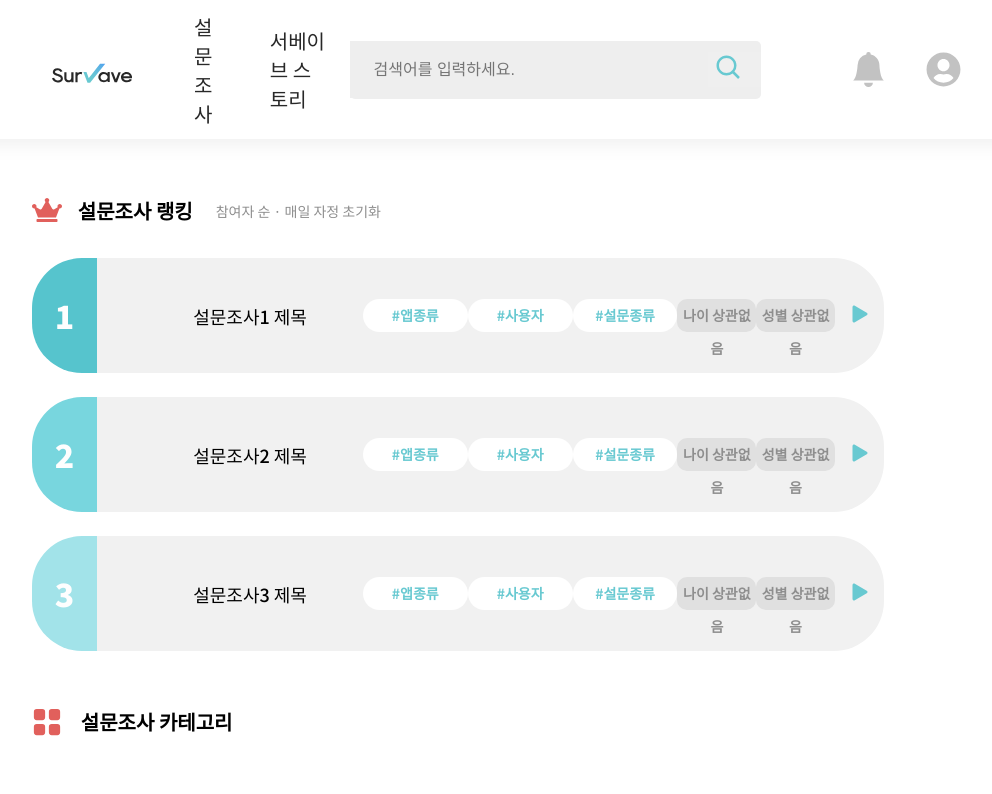
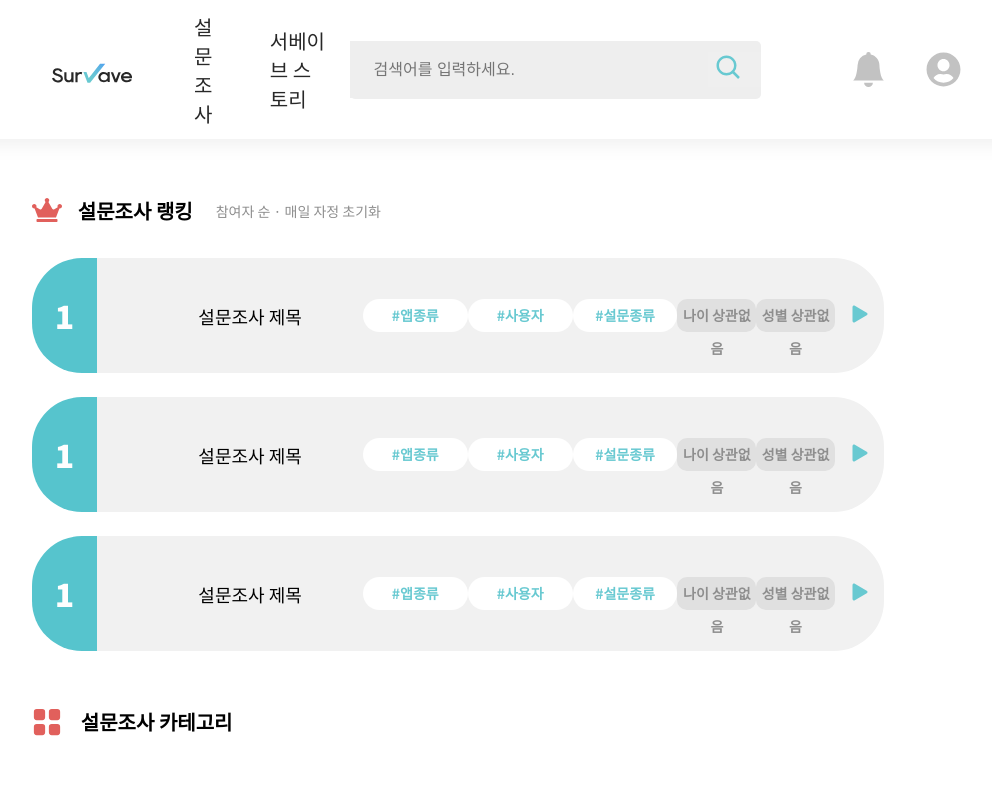
Before and after one commit to UMC-MMM/Client, a React (Create React App) app in the folder mmm_client/: page / in a window 1280 px wide. Shown: the top 794 px of the page, without its empty margins (182-1174 px from the left). Built offline with nearby package versions, Linux system fonts and the light colour scheme.

Commit message:
rank컴포넌트 분할 및 데이터값 배열로 정리 : 미완성

```diff
--- a/mmm_client/src/app.jsx
+++ b/mmm_client/src/app.jsx
@@ -10,6 +10,7 @@ import SurveyList from "./pages/surveyList";
 import SurveyJoin from "./pages/surveyJoin";
 import MyPage from "./pages/myPage";
 import SurveyWrite from "./pages/surveyWrite";
+import RankBox from "./components/rankBox";
 
 function App() {
   return (
@@ -23,6 +24,7 @@ function App() {
         <Route exact path="/surveyJoin" element={<SurveyJoin />}></Route>
         <Route exact path="/myPage" element={<MyPage />}></Route>
         <Route exact path="/surveyWrite" element={<SurveyWrite />}></Route>
+        <Route exact path="/rankBox" element={<RankBox />}></Route>
       </Routes>
     </>
   );
--- a/mmm_client/src/components/rank.jsx
+++ b/mmm_client/src/components/rank.jsx
@@ -1,6 +1,7 @@
 import React from "react";
 import { FaCrown } from "react-icons/fa";
-import { BsFillPlayFill } from "react-icons/bs";
+
+import RankBox from "./rankBox";
 
 const Rank = () => {
   return (
@@ -15,60 +16,9 @@ const Rank = () => {
         </div>
       </div>
       <table className="rankBox">
-        <tr className="rankBox1">
-          <td className="rankBox1Left">1</td>
-          <td className="rankBoxRight">
-            <div className="rankName">설문조사1 제목</div>
-            <div className="rankHashtags">
-              <div className="rankHashtag1">#앱종류</div>
-              <div className="rankHashtag2">#사용자</div>
-              <div className="rankHashtag3">#설문종류</div>
-            </div>
-            <div className="rankCond">
-              <div className="rankCond1">나이 상관없음</div>
-              <div className="rankCond2">성별 상관없음</div>
-            </div>
-            <button className="rankBtn">
-              <BsFillPlayFill color="#68C9D1" size="30px" />
-            </button>
-          </td>
-        </tr>
-        <tr className="rankBox2">
-          <td className="rankBox2Left">2</td>
-          <td className="rankBoxRight">
-            <div className="rankName">설문조사2 제목</div>
-            <div className="rankHashtags">
-              <div className="rankHashtag1">#앱종류</div>
-              <div className="rankHashtag2">#사용자</div>
-              <div className="rankHashtag3">#설문종류</div>
-            </div>
-            <div className="rankCond">
-              <div className="rankCond1">나이 상관없음</div>
-              <div className="rankCond2">성별 상관없음</div>
-            </div>
-            <button className="rankBtn">
-              <BsFillPlayFill color="#68C9D1" size="30px" />
-            </button>
-          </td>
-        </tr>
-        <tr className="rankBox3">
-          <td className="rankBox3Left">3</td>
-          <td className="rankBoxRight">
-            <div className="rankName">설문조사3 제목</div>
-            <div className="rankHashtags">
-              <div className="rankHashtag1">#앱종류</div>
-              <div className="rankHashtag2">#사용자</div>
-              <div className="rankHashtag3">#설문종류</div>
-            </div>
-            <div className="rankCond">
-              <div className="rankCond1">나이 상관없음</div>
-              <div className="rankCond2">성별 상관없음</div>
-            </div>
-            <button className="rankBtn">
-              <BsFillPlayFill color="#68C9D1" size="30px" />
-            </button>
-          </td>
-        </tr>
+        <RankBox />
+        <RankBox />
+        <RankBox />
       </table>
     </>
   );
--- /dev/null
+++ b/mmm_client/src/components/rankBox.jsx
@@ -0,0 +1,35 @@
+import React from "react";
+import { BsFillPlayFill } from "react-icons/bs";
+
+const RankBox = () => {
+  const AboutRank = {
+    rank: 1,
+    title: "설문조사 제목",
+    tag: ["앱종류", "사용자", "설문종류"],
+    age: "나이 상관없음",
+    gender: "성별 상관없음",
+  };
+
+  return (
+    <div className="rankBox1">
+      <div className="rankBox1Left">{AboutRank.rank}</div>
+      <div className="rankBoxRight">
+        <div className="rankName">{AboutRank.title}</div>
+        <div className="rankHashtags">
+          {AboutRank.tag.map((tag) => {
+            return <div className="rankHashtag1">#{tag}</div>;
+          })}
+        </div>
+        <div className="rankCond">
+          <div className="rankCond1">{AboutRank.age}</div>
+          <div className="rankCond2">{AboutRank.gender}</div>
+        </div>
+        <button className="rankBtn">
+          <BsFillPlayFill color="#68C9D1" size="30px" />
+        </button>
+      </div>
+    </div>
+  );
+};
+
+export default RankBox;
```
Also changed, not shown: mmm_client/src/components/users.jsx (added, +42 -0 lines).
